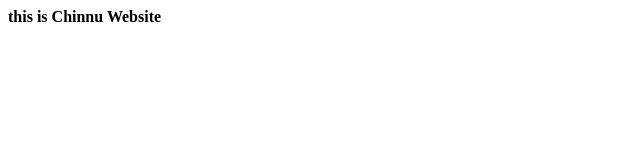
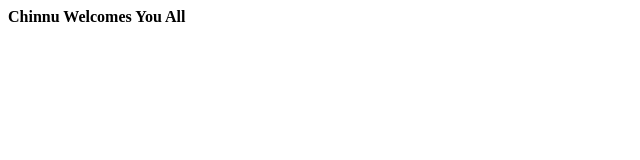
Before and after one commit to ChinnusamyA/Chinnu, a plain HTML site: page index.html in a window 1280 px wide. Shown: the full height of the page, 0-640 px from the left. Drawn offline with Linux system fonts and the light colour scheme.

Commit message:
All Changes

```diff
--- a/index.html
+++ b/index.html
@@ -1 +1 @@
-<h4>this is Chinnu Website</h4>
+<h4>Chinnu Welcomes You All</h4>
```
Also changed, not shown: logo.bmp (added).
